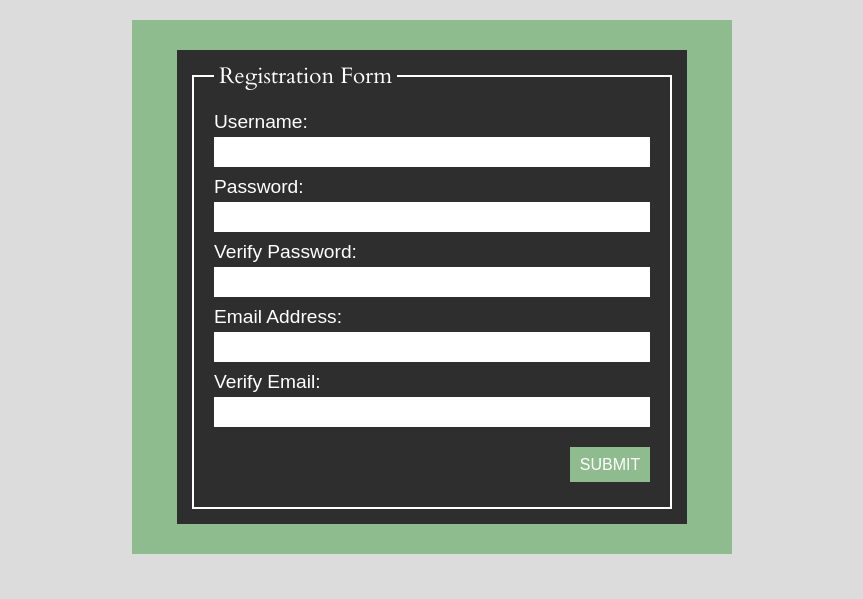
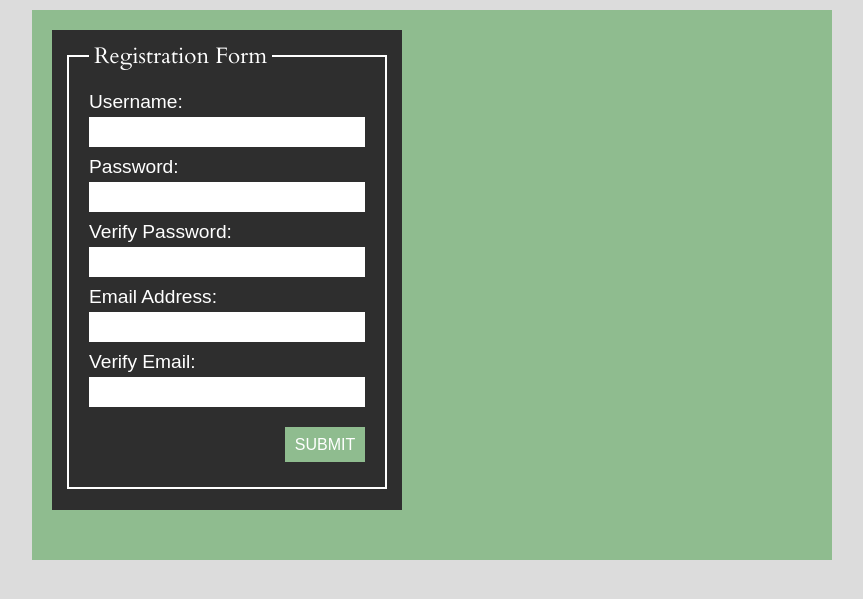
Before and after one commit to Strider64/php-registration-tutorial, a PHP site: page / in a window 1280 px wide. Shown: the top 599 px of the page, without its empty margins (208-1071 px from the left). Run offline with PHP 8.4, Linux system fonts and the light colour scheme; some web fonts are replaced.

Commit message:
Add files via upload

```diff
--- a/assests/css/stylesheet.css
+++ b/assests/css/stylesheet.css
@@ -21,21 +21,22 @@ body {
 div.container {
     display: block;
     width: 100%;
-    max-width: 600px;
-    height: auto;
+    max-width: 800px;
+    height: 550px;
     background-color: darkseagreen;
-    padding: 20px;
-    margin: 20px auto;
+    padding: 10px;
+    margin: 10px auto;
 }
 
 form#register {
+    float: left;
     display: block;
     width: 100%;
-    max-width: 510px;
-    height: auto;
+    max-width: 350px;
+    height: 480px;
     background-color: #2E2E2E;
     padding: 15px;
-    margin: 10px auto;
+    margin: 10px;
 }
 
 form#register fieldset {
@@ -95,3 +96,14 @@ form#register input[type=submit] {
 form#register input[type=submit]:hover {
     background-color: seagreen;
 }
+
+div.info {
+    float: left;
+    display: block;
+    width: 100%;
+    max-width: 390px;
+    height: 480px;
+    background-color: #FFF;
+    padding: 15px;
+    margin: 10px;
+}
```
